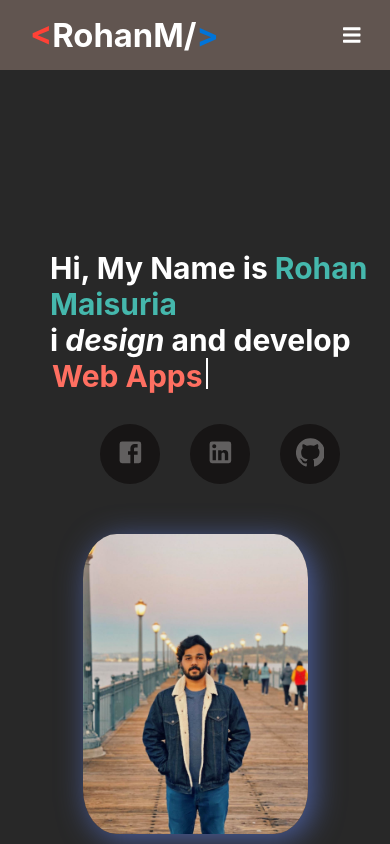
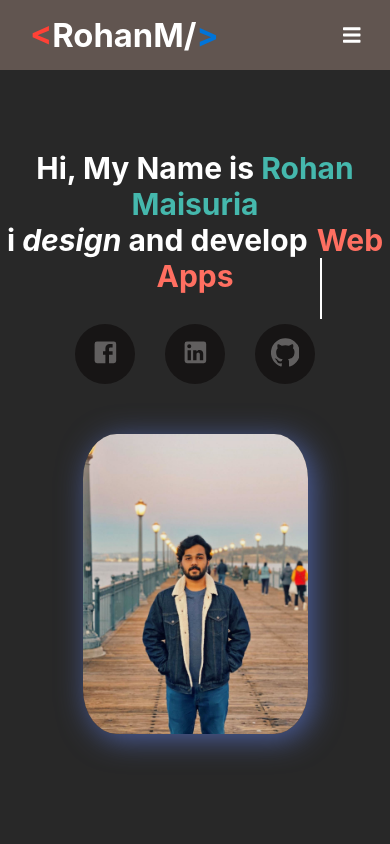
Before and after one commit to RohankumarM/my-portfolio, a React (Create React App) app: page / in a window 390 px wide. Shown: the top 844 px of the page. Built offline with nearby package versions, Linux system fonts and the light colour scheme.

Commit message:
portfolio updated

```diff
--- a/src/App.css
+++ b/src/App.css
@@ -135,9 +135,11 @@ html, body {
 }
 .about-desc {
   margin-top: 250px;
+  flex: 5;
+}
 
-  margin-left: 50px;
-  flex: 5;
+.about-desc h1{
+  text-align: center;
 }
 
 .about-desc .typing-animate {
@@ -176,6 +178,9 @@ html, body {
   }
   #about {
     flex-direction: column;
+  }
+  .about-desc {
+    margin-top: 150px;
   }
 }
 
```
